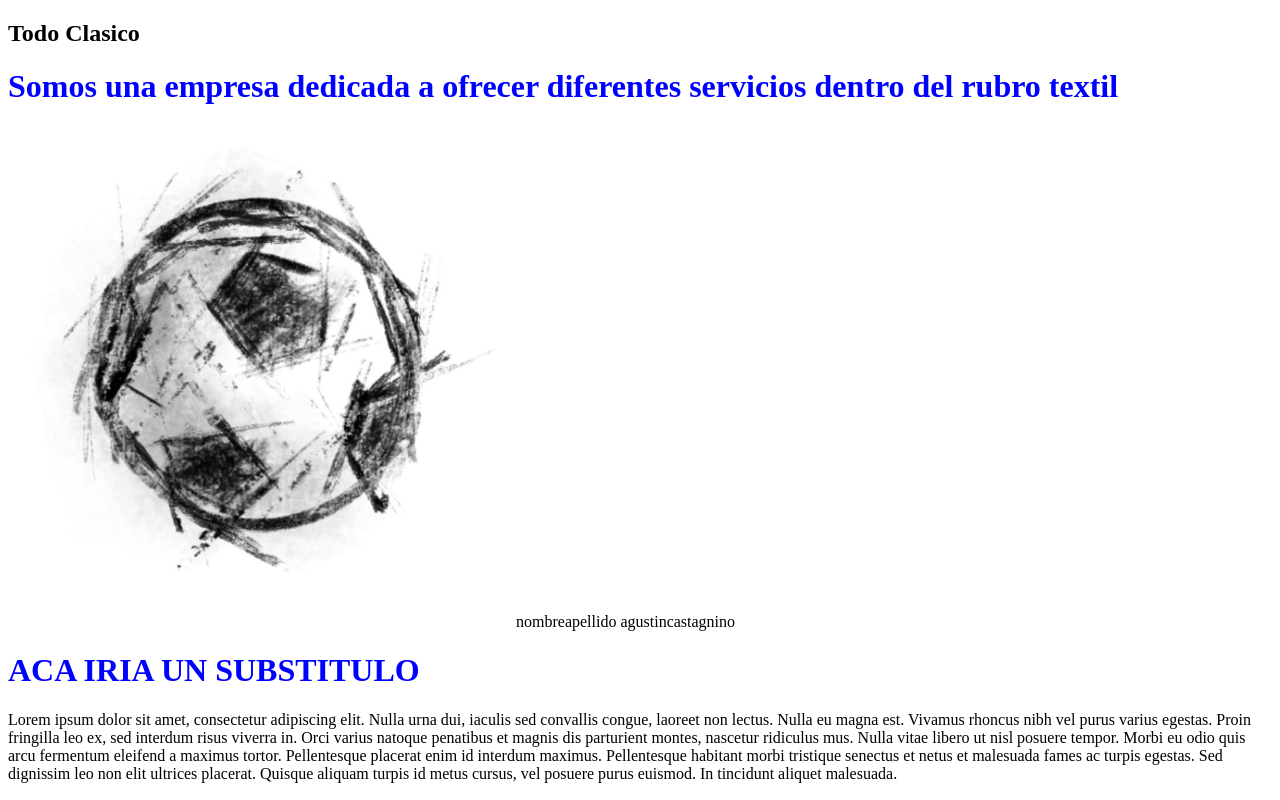
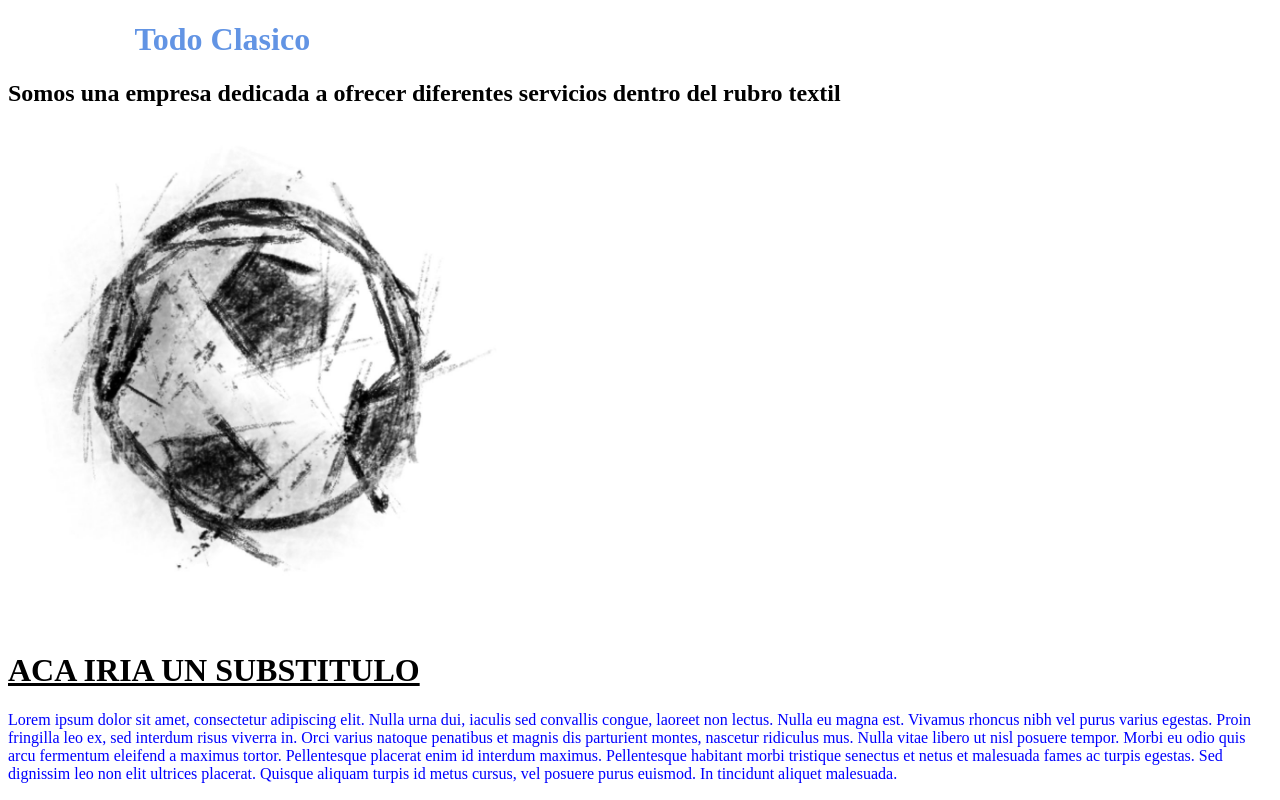
Before and after one commit to MEMOX247/Programacion-web, a plain HTML site: page index.html in a window 1280 px wide. Shown: the top 800 px of the page. Drawn offline with Linux system fonts and the light colour scheme.

Commit message:
Add files via upload

```diff
--- a/index.html
+++ b/index.html
@@ -5,31 +5,30 @@
     <meta http-equiv="X-UA-Compatible" content="IE=edge">
     <meta name="viewport" content="width=device-width, initial-scale=1.0">
     <title>Document</title>
-    <title>Hoja de estilos</title>
-    <link rel="stylesheet" href="style.css">
+    <link rel="stylesheet" href="style.css" text="Principal">
+    <style>
+        /*internal*/
+        h1 id-titular {color: rgb(98, 148, 228); border-color: 20px black; padding: 10%;}
+        p {color: blue;}
+        h1 id-substitular {text-decoration: underline;}
+    </style>
 
-    <style>
-        /* Internal */
-        h1{color:blue;}
-
-    </style>
 
 </head>
 
 <body>
 
+    <h1> <id-titular>Todo Clasico</h1>
+    <!--No puedo enlazar con css en file externo-->
 
-    <h2><th>Todo Clasico</th></h2>
-        <h1>Somos una empresa dedicada a ofrecer diferentes servicios dentro del rubro textil</h1>
-    </table>
+        <h2>Somos una empresa dedicada a ofrecer diferentes servicios dentro del rubro textil</h2>
     <img style="width: 500px;" src="pelota todo clasico.JPG" alt="Logo Todo Clasico">
     <img src="" alt="">
-    <tr><thead>nombre</thead><th>apellido</th></tr>
-    <tr><td>agustin</td><td>castagnino</td></tr>
     <form action="" method="get"></form>
     <form action="" method="post"></form>
     <main>
-        <h1>ACA IRIA UN SUBSTITULO</h1>
+
+        <h1><id-substitular>ACA IRIA UN SUBSTITULO</id-substitular></h1>
          <p>Lorem ipsum dolor sit amet, consectetur adipiscing elit. Nulla urna dui, iaculis sed convallis congue, laoreet non lectus. Nulla eu magna est. Vivamus rhoncus nibh vel purus varius egestas. Proin fringilla leo ex, sed interdum risus viverra in. Orci varius natoque penatibus et magnis dis parturient montes, nascetur ridiculus mus. Nulla vitae libero ut nisl posuere tempor. Morbi eu odio quis arcu fermentum eleifend a maximus tortor. Pellentesque placerat enim id interdum maximus. Pellentesque habitant morbi tristique senectus et netus et malesuada fames ac turpis egestas. Sed dignissim leo non elit ultrices placerat. Quisque aliquam turpis id metus cursus, vel posuere purus euismod. In tincidunt aliquet malesuada.</p>
         <h2>Productos y servicios que ofrecemos </h2>
 
@@ -40,14 +39,12 @@
             <p>Aqui les facilitamos nuestro instagram</p>
             <a href="https://instagram.com/todoclasico.myp?igshid=YmMyMTA2M2Y=">
                 <input type="button" value="Instagram" /></a>
-
+            <ul>
 
 
 
 
     </main>
-
-</table>
 <iframe src="https://www.youtube.com/embed/Imeq3GeRttw" width="560" height="315">
 </iframe>
 </body>
--- a/styles.css
+++ b/styles.css
@@ -1,27 +1,10 @@
-body{margin: 0px;
-    background-image: url("../images/istockphoto-1160720443-612x612.jpg");
 
-}
+*body{background-color: #459cb0;}
 *{
     border: solid red 1px;
 }
 
+#titular{color: #459cb0;}
 
-/* selector { propiedad : valor ; } */
-#parrafo_principal{color:yellow}
 
-/* si la etiqueta HTML tiene un ID, le pongo # en css.*/
-
-.elemento{color: #ffbb00;}
-/* si la etiqueta HTML tiene un class, le pongo . en css*/
-
-#primer_id{font-size: large;}
-#header{background-color: grey;}
-
-p{color: white}
-p{color:green;}
-
-#titular{padding-left: 10px ;}
-#titular{padding: 10px 0 0 10px;}
-#primer_id{margin:40px}
-p{margin: 20px 30px}
+#Principal {color: #459cb0;}
```
